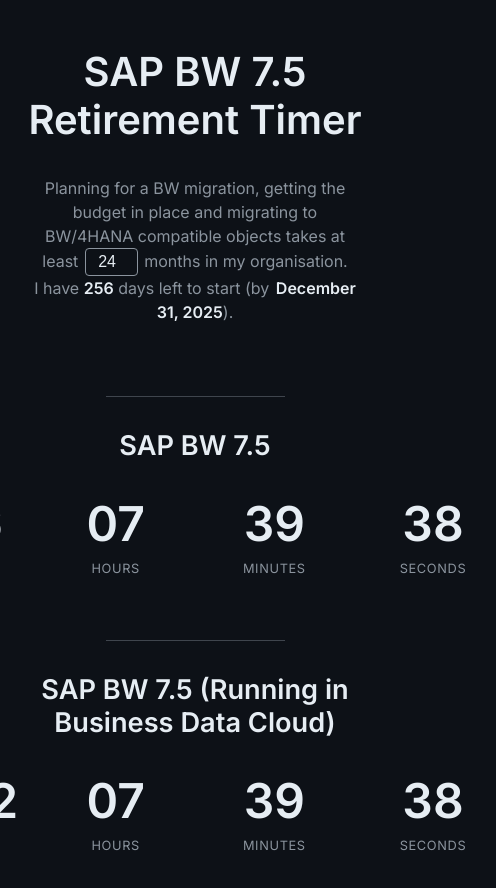
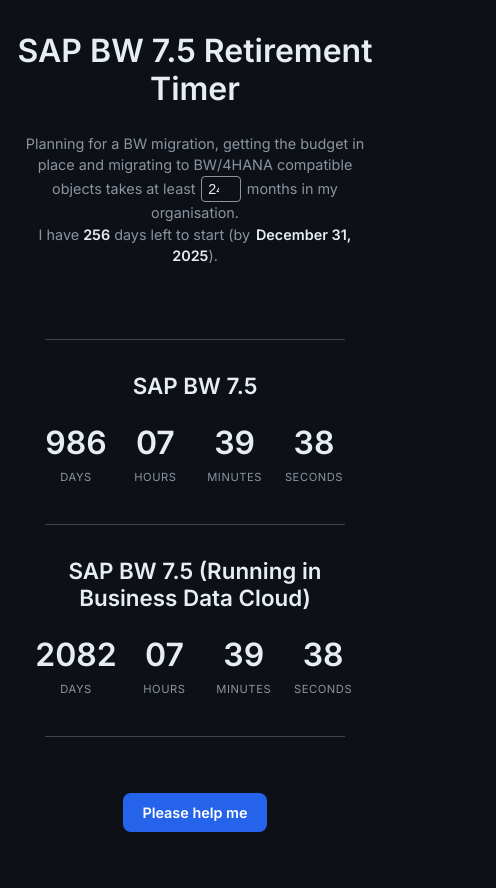
Before and after one commit to RonaldKonijnenburg/RonaldKonijnenburg.github.io, a plain HTML site: page index.html in a window 390 px wide. Shown: the top 888 px of the page, 496 px wide, since content can reach past the window. Drawn offline with Linux system fonts and the light colour scheme.

Commit message:
Update index.html
iPhone layour

```diff
--- a/index.html
+++ b/index.html
@@ -40,14 +40,46 @@
     #migration-msg { display:block; margin-top:0.5rem; color: #f56565; font-weight:600; }
     h2{ font-size:1.7rem; margin:0 0 1rem; font-weight:600; }
     section { max-width:65rem; width:100%; padding:0 1rem; }
-    .timer{ display:flex; gap:2rem; justify-content:center; font-size:3rem; font-weight:600; padding:1rem 0.5rem 2rem; }
+    .timer{ display:flex; gap:2rem; justify-content:center; font-size:3rem; font-weight:600; padding:1rem 0.5rem 2rem; flex-wrap:wrap; }
     .unit{ display:flex; flex-direction:column; align-items:center; }
     .value{ min-width:4ch; }
     .label{ font-size:0.8rem; font-weight:400; text-transform:uppercase; letter-spacing:0.05em; margin-top:0.5rem; color:var(--sub); }
-    .cta{ display:inline-block; margin:3rem auto; padding:0.85rem 2rem; background:var(--accent); color:#fff; font-weight:600; border-radius:0.5rem; text-decoration:none; transition:background 0.2s,transform 0.2s; }
+    .cta{
+      display:inline-block;
+      margin:2rem auto;
+      padding:0.85rem 2rem;
+      background:var(--accent);
+      color:#fff;
+      font-weight:600;
+      border-radius:0.5rem;
+      text-decoration:none;
+      transition:background 0.2s,transform 0.2s;
+      max-width:300px;
+      width:auto;
+    }
     .cta:hover{ background:var(--accent-hover); transform:translateY(-2px); }
     .cta:active{ transform:translateY(0); }
     hr{ border:none; border-top:1px solid var(--sub); width:50%; margin:2rem auto; opacity:0.4; }
+
+    /* Responsive adjustments for small screens */
+    @media (max-width: 600px) {
+      body { padding:2rem 0.5rem; }
+      h1 { font-size:2rem; margin-bottom:1.5rem; }
+      .subtext { font-size:0.9rem; padding:0 0.5rem; }
+      .subtext input { width:5ch; font-size:0.9rem; }
+      .timer { font-size:2rem; gap:1rem; padding:0.5rem 0; }
+      .value { min-width:3ch; }
+      .label { font-size:0.7rem; }
+      h2 { font-size:1.4rem; }
+      .cta {
+        padding:0.7rem 1.2rem;
+        font-size:0.9rem;
+        max-width:200px;
+        margin:1.5rem auto;
+      }
+      hr { width:80%; }
+    }
+
     /* Easter egg banner */
     @keyframes bounce { from { transform: translateX(-50%) translateY(0); } to { transform: translateX(-50%) translateY(-10px); } }
     #combined-egg {
@@ -63,7 +95,6 @@
       z-index:1000;
       font-size:1.1rem;
       animation:bounce 0.5s ease infinite alternate;
-      /* Removed mix-blend-mode for readability */
     }
   </style>
 </head>
@@ -129,7 +160,17 @@
         daysEl.textContent=days;
         dateEl.textContent=migrationStart.toLocaleDateString('en-US',{year:'numeric',month:'long',day:'numeric'});
         msgEl.textContent=days<0?'Ran out of time!':'';
-        targets.forEach(t=>{const diff=Math.max(new Date(t.end)-now,0),sec=Math.floor(diff/1000),d=Math.floor(sec/86400),h=Math.floor((sec%86400)/3600),m=Math.floor((sec%3600)/60),s=sec%60;['days','hours','minutes','seconds'].forEach((unit,i)=>{document.getElementById(`${t.prefix}-${unit}`).textContent=pad([d,h,m,s][i]);});});
+        targets.forEach(t=>{
+          const diff=Math.max(new Date(t.end)-now,0);
+          const sec=Math.floor(diff/1000);
+          const d=Math.floor(sec/86400);
+          const h=Math.floor((sec%86400)/3600);
+          const m=Math.floor((sec%3600)/60);
+          const s=sec%60;
+          ['days','hours','minutes','seconds'].forEach((unit,i)=>{
+            document.getElementById(`${t.prefix}-${unit}`).textContent=pad([d,h,m,s][i]);
+          });
+        });
       }
 
       monthsInput.addEventListener('input',updateCountdown);
```
Lines whose indentation alone changed are shown as unchanged.
